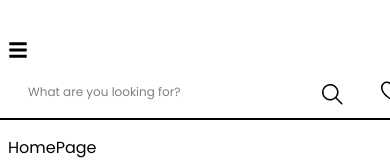
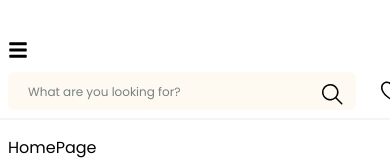
Before and after one commit to MRKPRO360/nexora, a Next.js app: page / in a window 390 px wide. Shown: the top 163 px of the page. Built offline with nearby package versions, Linux system fonts and the light colour scheme.

Commit message:
added hamburger menu for small screen

```diff
--- a/src/app/components/shared/Navbar.tsx
+++ b/src/app/components/shared/Navbar.tsx
@@ -28,7 +28,10 @@ function Navbar() {
           <h1 className="hidden text-2xl font-semibold md:block">Exclusive</h1>
 
           {/* HAMBURGER MENU */}
-          <button className="text-xl md:hidden" onClick={toggleSidebar}>
+          <button
+            className="text-xl cursor-pointer md:hidden"
+            onClick={toggleSidebar}
+          >
             {isOpen ? <FaTimes /> : <FaBars />}
           </button>
 
@@ -73,12 +76,13 @@ function Navbar() {
 
       {/* SIDEBAR ITEMS */}
       <div
-        className={`fixed top-0 left-0 h-full w-64 bg-bgLight dark:bg-bgDark dark:text-textLight transform ${
+        // className={`fixed top-0 left-0 h-full w-64 bg-bgLight dark:bg-bgDark dark:text-textLight transform ${
+        className={`fixed top-0 left-0 h-full w-64 bg-bgDark transform ${
           isOpen ? 'translate-x-0' : '-translate-x-full'
         } transition-transform duration-300 md:hidden z-50`}
       >
         <button
-          className="absolute text-xl top-4 right-4"
+          className="absolute text-xl top-4 right-4 text-primaryLight cursor-pointer"
           onClick={toggleSidebar}
           aria-label="Close Menu"
         >
@@ -90,8 +94,8 @@ function Navbar() {
               href={item.path}
               key={index}
               className="text-textGray hover:text-primaryDark"
-              activeClassName="text-primaryDark font-semibold"
-              //   onClick={toggleSidebar} // Close sidebar on click
+              activeClassName="font-semibold text-primaryLight"
+              toggleSidebar={toggleSidebar} // Close sidebar on click
               //   className={({ isActive }) =>
               //     isActive
               //       ? 'dark:text-textLight text-primaryDark font-semibold'
--- a/src/app/components/utils/NavLink.tsx
+++ b/src/app/components/utils/NavLink.tsx
@@ -8,18 +8,27 @@ interface INavLink {
   children: React.ReactNode;
   className?: string;
   activeClassName?: string;
+  toggleSidebar?: () => void;
 }
 function NavLink({
   href,
   children,
   className = '',
   activeClassName = '',
+  toggleSidebar,
 }: INavLink) {
   const pathname = usePathname();
   const isActive = pathname === 'href';
 
   return (
-    <Link href={href} className={`${className} ${isActive && activeClassName}`}>
+    <Link
+      onClick={() => {
+        if (!toggleSidebar) return;
+        toggleSidebar();
+      }}
+      href={href}
+      className={`${className} ${isActive && activeClassName}`}
+    >
       {children}
     </Link>
   );
--- a/src/app/globals.css
+++ b/src/app/globals.css
@@ -1,21 +1,20 @@
 @import 'tailwindcss';
 
 @theme {
-  --primaryLight: #ffffff;
-  --primaryDark: #363738;
-  --secondary: #f5f5f5;
-  --secondaryPink: #fefaf1;
-  --tertiary: #db4444;
-  --lightYellow: #ffad33;
-  --bgLight: #ffffff;
+  --color-primaryLight: #ffffff;
+  --color-primaryDark: #363738;
+  --color-secondary: #f5f5f5;
+  --color-secondaryPink: #fefaf1;
+  --color-tertiary: #db4444;
+  --color-lightYellow: #ffad33;
+  --color-bgLight: #ffffff;
   --color-bgDark: #000000;
   --color-softLight: #fafafa;
-  --textGray: #788184;
-  --textDark: #000;
-  --btnTextColor: #f5f5f5;
-  --btnBgColor: #00ff66;
-  --btnHoverPrimary: #e07575;
-  --btnHoverSecondary: #a0bce0;
+  --color-textGray: #788184;
+  --color-textDark: #000;
+  --color-btnBgColor: #00ff66;
+  --color-btnHoverPrimary: #e07575;
+  --color-btnHoverSecondary: #a0bce0;
 }
 
 body {
```
